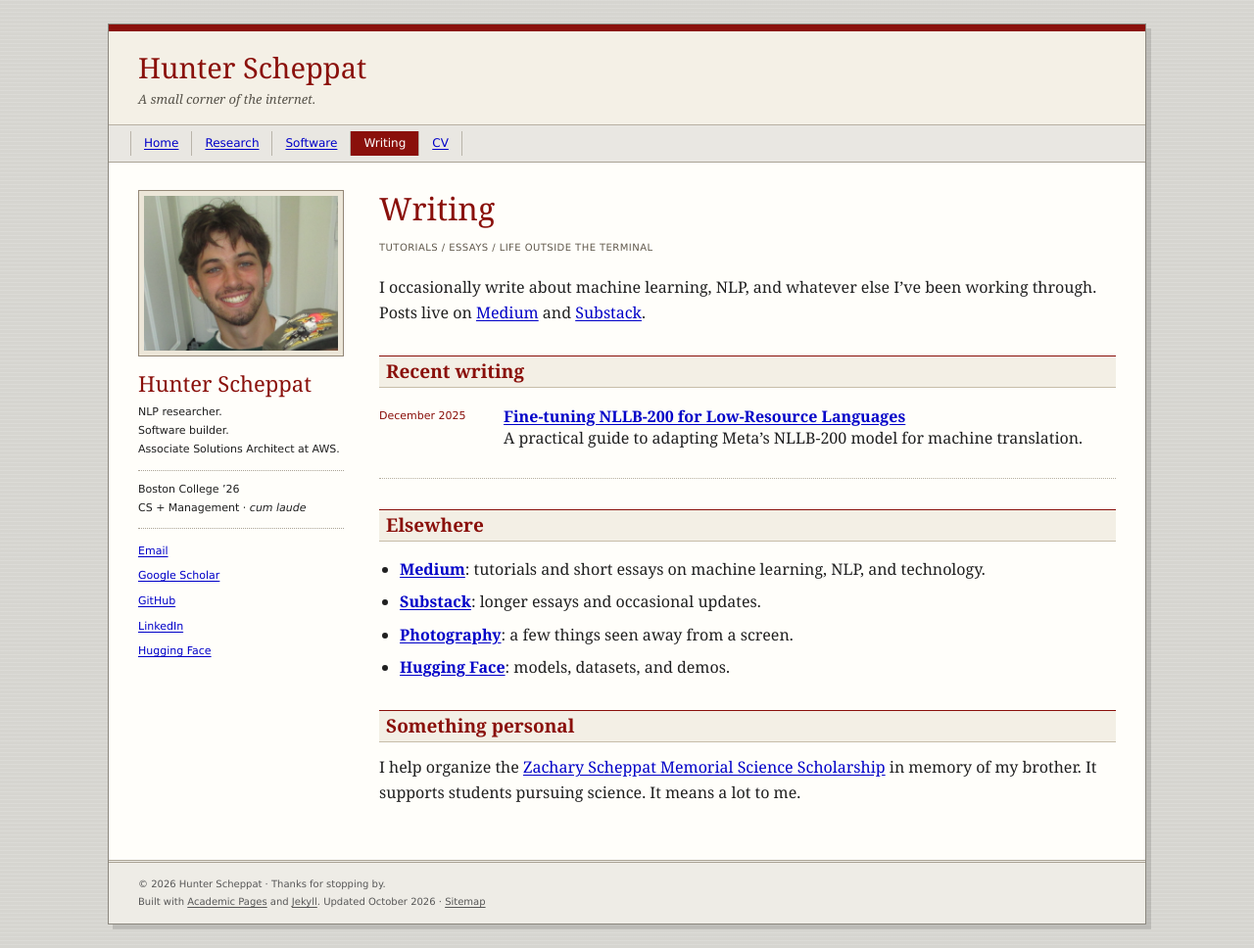
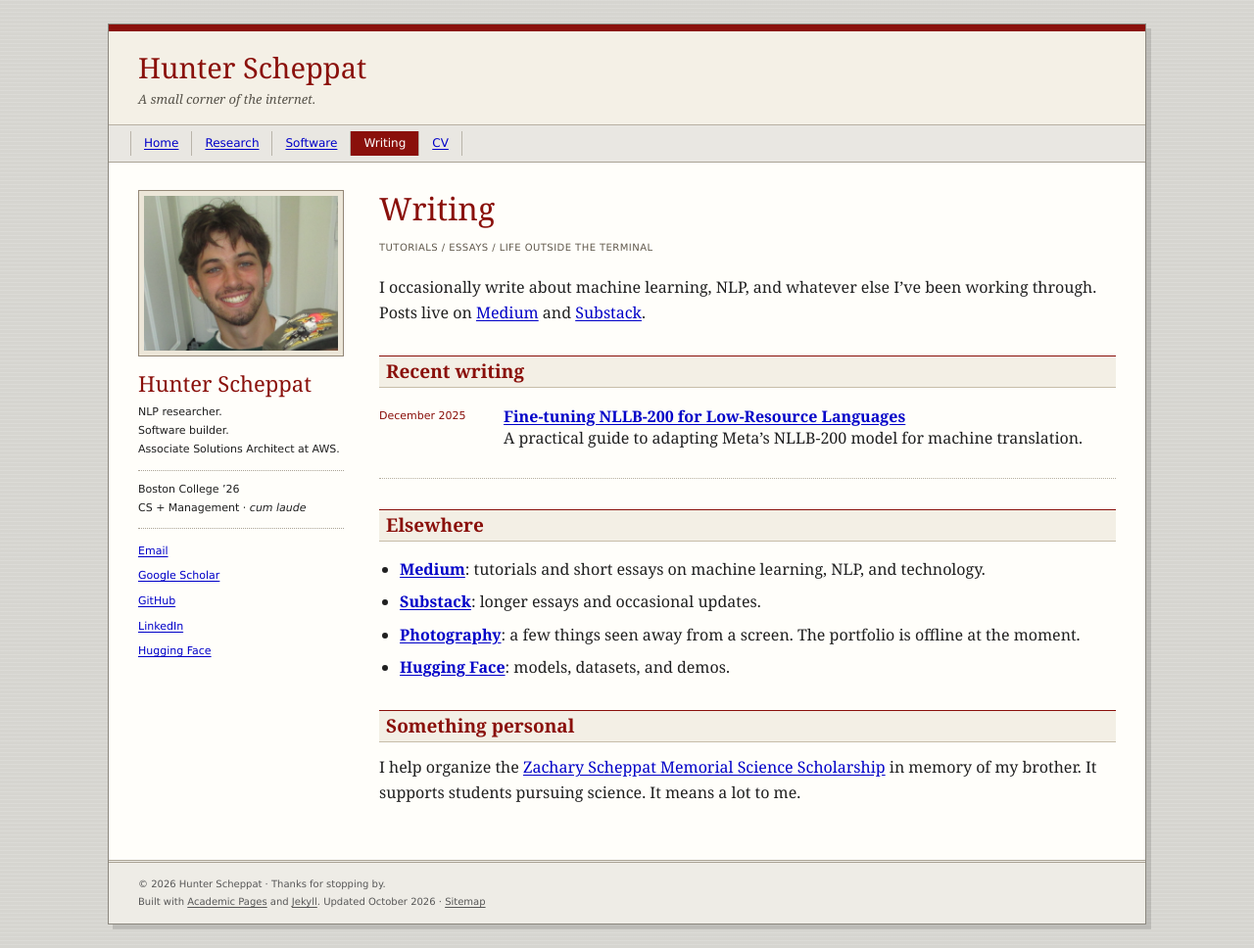
Before and after one commit to hunterschep/website, a Jekyll site: the page built from _pages/writing.md, in a window 1280 px wide. Shown: the whole page at 98% size. Built offline with Jekyll 4.4.1, drawn with Linux system fonts in a browser that asks for light colours.

```diff
--- a/_pages/writing.md
+++ b/_pages/writing.md
@@ -19,7 +19,7 @@ I occasionally write about machine learning, NLP, and whatever else I’ve been
 
 - **[Medium](https://medium.com/@hunterschep)**: tutorials and short essays on machine learning, NLP, and technology.
 - **[Substack](https://substack.com/@hunterscheppat)**: longer essays and occasional updates.
-- **[Photography](https://hunterscheppat.myportfolio.com/)**: a few things seen away from a screen.
+- **[Photography](https://hunterscheppat.myportfolio.com/)**: a few things seen away from a screen. The portfolio is offline at the moment.
 - **[Hugging Face](https://huggingface.co/hunterschep)**: models, datasets, and demos.
 
 ## Something personal
```
Also changed, not shown: README.md (+2 -0 lines), _pages/about.md (+2 -2 lines), _pages/research.md (+1 -1 lines), _publications/integrating-diverse-corpora.md (+1 -1 lines), _talks/computel-2025.md (+1 -1 lines).
